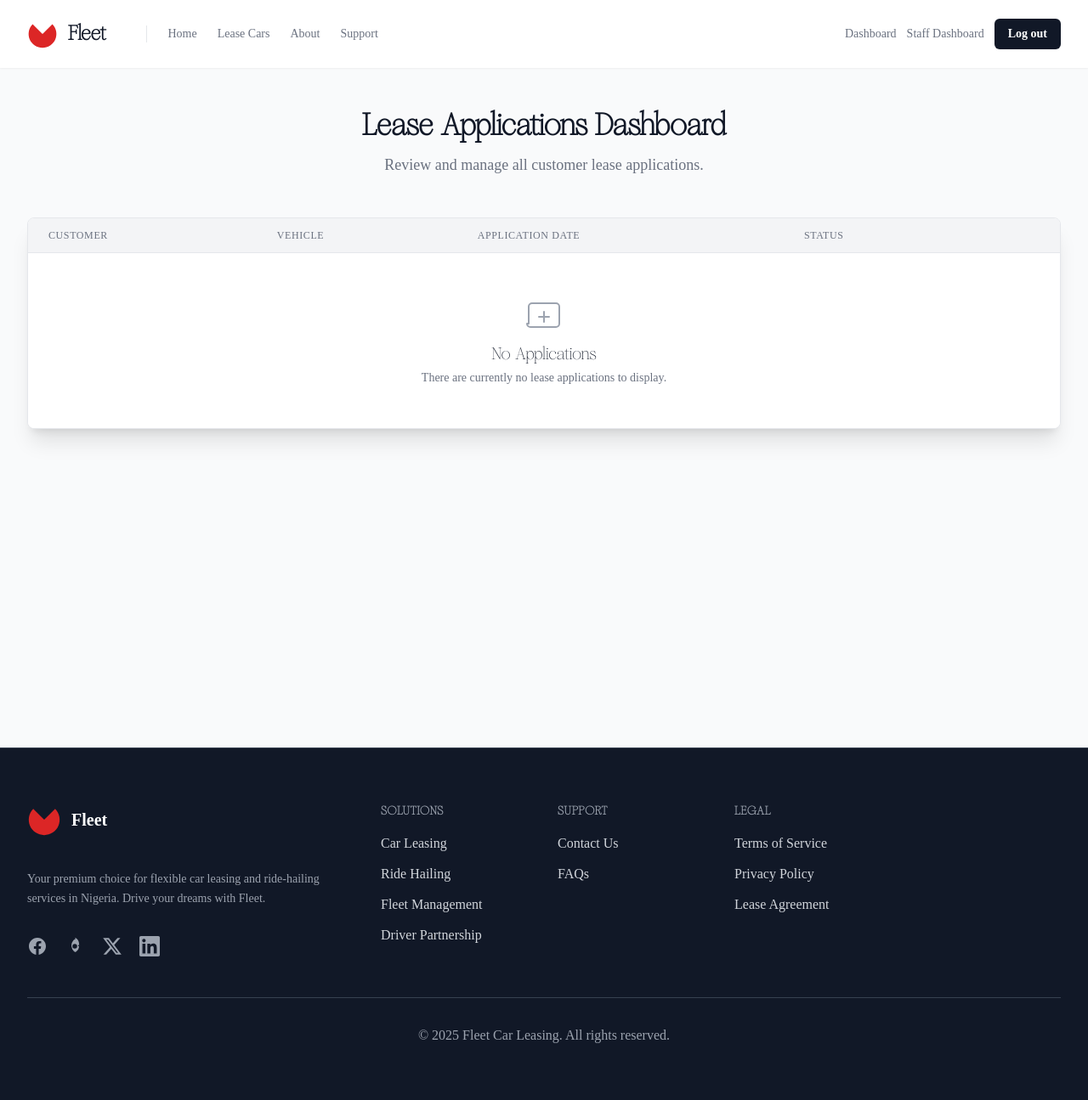
After one commit to runo25/Nairaxi, a Django app: page /leasing/staff/ in a window 1280 px wide. The commit adds this page. Shown: the whole page at 85% size. Run offline with Django 5.2, Linux system fonts and the light colour scheme; the visitor is signed in with stand-in values (Sample User, id 1); data comes from the database, SQL or seed files in the repository; data that the repository does not hold is empty; some libraries are stand-ins or nearby versions.

Commit message:
Implement staff-facing lease management dashboard with application list and detail views; add email notifications for application status updates; enhance user email templates for approval and rejection notifications.

```diff
--- /dev/null
+++ b/apps/leasing/templates/leasing/staff/lease_list.html
@@ -0,0 +1,96 @@
+{% extends 'base.html' %}
+{% load static %}
+
+{% block title %}Staff Dashboard - Lease Applications{% endblock title %}
+
+{% block content %}
+<div class="bg-gray-50 min-h-screen">
+    <div class="max-w-7xl mx-auto py-12 px-4 sm:px-6 lg:px-8">
+        <div class="text-center mb-12">
+            <h1 class="text-3xl font-extrabold text-gray-900 sm:text-4xl">Lease Applications Dashboard</h1>
+            <p class="mt-3 max-w-2xl mx-auto text-lg text-gray-500">Review and manage all customer lease applications.</p>
+        </div>
+
+        <div class="bg-white shadow-xl rounded-lg overflow-hidden border border-gray-200">
+            <div class="overflow-x-auto">
+                <table class="min-w-full divide-y divide-gray-200">
+                    <thead class="bg-gray-100">
+                        <tr>
+                            <th scope="col" class="px-6 py-3 text-left text-xs font-medium text-gray-500 uppercase tracking-wider">
+                                Customer
+                            </th>
+                            <th scope="col" class="px-6 py-3 text-left text-xs font-medium text-gray-500 uppercase tracking-wider">
+                                Vehicle
+                            </th>
+                            <th scope="col" class="px-6 py-3 text-left text-xs font-medium text-gray-500 uppercase tracking-wider">
+                                Application Date
+                            </th>
+                            <th scope="col" class="px-6 py-3 text-left text-xs font-medium text-gray-500 uppercase tracking-wider">
+                                Status
+                            </th>
+                            <th scope="col" class="relative px-6 py-3">
+                                <span class="sr-only">View</span>
+                            </th>
+                        </tr>
+                    </thead>
+                    <tbody class="bg-white divide-y divide-gray-200">
+                        {% for application in applications %}
+                        <tr class="hover:bg-gray-50 transition-colors duration-200">
+                            <td class="px-6 py-4 whitespace-nowrap">
+                                <div class="text-sm font-medium text-gray-900">{{ application.customer.get_full_name|default:application.customer.email }}</div>
+                                <div class="text-sm text-gray-500">{{ application.customer.email }}</div>
+                            </td>
+                            <td class="px-6 py-4 whitespace-nowrap">
+                                <div class="text-sm text-gray-900">{{ application.vehicle.make }} {{ application.vehicle.model }}</div>
+                                <div class="text-sm text-gray-500">{{ application.vehicle.year }}</div>
+                            </td>
+                            <td class="px-6 py-4 whitespace-nowrap text-sm text-gray-500">
+                                {{ application.application_date|date:"d M Y" }}
+                            </td>
+                            <td class="px-6 py-4 whitespace-nowrap">
+                                {% if application.status == 'Pending' %}
+                                    <span class="px-2 inline-flex text-xs leading-5 font-semibold rounded-full bg-yellow-100 text-yellow-800">
+                                        Pending
+                                    </span>
+                                {% elif application.status == 'Approved' %}
+                                    <span class="px-2 inline-flex text-xs leading-5 font-semibold rounded-full bg-green-100 text-green-800">
+                                        Approved
+                                    </span>
+                                {% elif application.status == 'Active' %}
+                                    <span class="px-2 inline-flex text-xs leading-5 font-semibold rounded-full bg-blue-100 text-blue-800">
+                                        Active
+                                    </span>
+                                {% elif application.status == 'Rejected' %}
+                                    <span class="px-2 inline-flex text-xs leading-5 font-semibold rounded-full bg-red-100 text-red-800">
+                                        Rejected
+                                    </span>
+                                {% else %}
+                                    <span class="px-2 inline-flex text-xs leading-5 font-semibold rounded-full bg-gray-100 text-gray-800">
+                                        {{ application.status }}
+                                    </span>
+                                {% endif %}
+                            </td>
+                            <td class="px-6 py-4 whitespace-nowrap text-right text-sm font-medium">
+                                <a href="{% url 'leasing:leasing_staff:staff_lease_detail' application.id %}" class="text-accent hover:text-accent-hover font-semibold">View Details</a>
+                            </td>
+                        </tr>
+                        {% empty %}
+                        <tr>
+                            <td colspan="5">
+                                <div class="text-center py-12 px-4">
+                                    <svg class="mx-auto h-12 w-12 text-gray-400" fill="none" viewBox="0 0 24 24" stroke="currentColor" aria-hidden="true">
+                                        <path vector-effect="non-scaling-stroke" stroke-linecap="round" stroke-linejoin="round" stroke-width="2" d="M9 13h6m-3-3v6m-9 1V7a2 2 0 012-2h14a2 2 0 012 2v10a2 2 0 01-2 2H4a2 2 0 01-2-2z" />
+                                    </svg>
+                                    <h3 class="mt-2 text-xl font-medium text-gray-900">No Applications</h3>
+                                    <p class="mt-1 text-sm text-gray-500">There are currently no lease applications to display.</p>
+                                </div>
+                            </td>
+                        </tr>
+                        {% endfor %}
+                    </tbody>
+                </table>
+            </div>
+        </div>
+    </div>
+</div>
+{% endblock content %}
--- a/apps/leasing/urls.py
+++ b/apps/leasing/urls.py
@@ -1,5 +1,5 @@
 # apps/leasing/urls.py
-from django.urls import path
+from django.urls import path, include
 from . import views
 
 app_name = 'leasing'
@@ -22,4 +22,7 @@ urlpatterns = [
 
     # Optional but recommended: The webhook URL for server-to-server updates
     path('webhook/paystack/', views.paystack_webhook, name='paystack_webhook'),
+
+    # Staff-facing URLs
+    path('staff/', include('apps.leasing.staff_urls', namespace='leasing_staff')),
 ]
--- a/apps/leasing/views.py
+++ b/apps/leasing/views.py
@@ -4,6 +4,7 @@ import requests  # For making API calls to Paystack
 import json      # For handling webhook data
 from django.shortcuts import render, get_object_or_404, redirect
 from django.contrib.auth.decorators import login_required
+from django.contrib.admin.views.decorators import staff_member_required
 from django.contrib import messages
 from django.conf import settings
 from django.urls import reverse
@@ -265,3 +266,59 @@ def payment_receipt_view(request, reference):
 # --- View 5: payment_failed remains the same ---
 def payment_failed(request):
     return render(request, 'leasing/payment_failed.html')
+
+
+# --- Staff-facing views ---
+
+@staff_member_required
+def staff_lease_list(request):
+    applications = LeaseApplication.objects.all()
+    context = {
+        'applications': applications,
+    }
+    return render(request, 'leasing/staff/lease_list.html', context)
+
+@staff_member_required
+def staff_lease_detail(request, application_id):
+    application = get_object_or_404(LeaseApplication, pk=application_id)
+    context = {
+        'application': application,
+    }
+    return render(request, 'leasing/staff/lease_detail.html', context)
+
+@staff_member_required
+def staff_update_lease_status(request, application_id, status):
+    application = get_object_or_404(LeaseApplication, pk=application_id)
+    if status in ['Approved', 'Rejected']:
+        application.status = status
+        application.save()
+        messages.success(request, f"Application status updated to {status}.")
+
+        # Send email to user
+        if status == 'Approved':
+            subject = "Your Lease Application has been Approved"
+            template = 'leasing/emails/application_approved_user.txt'
+        else:
+            subject = "Update on Your Lease Application"
+            template = 'leasing/emails/application_rejected_user.txt'
+
+        try:
+            user_message = render_to_string(template, {
+                'user': application.customer,
+                'application': application,
+            })
+            send_mail(
+                subject=subject,
+                message=user_message,
+                from_email=settings.DEFAULT_FROM_EMAIL,
+                recipient_list=[application.customer.email],
+                fail_silently=False,
+            )
+        except Exception as e:
+            print(f"Error sending status update email: {e}")
+            messages.warning(request, "The application status was updated, but there was an issue sending the notification email.")
+
+    else:
+        messages.error(request, "Invalid status.")
+
+    return redirect('leasing:leasing_staff:staff_lease_detail', application_id=application.id)
--- a/static/css/dist/styles.css
+++ b/static/css/dist/styles.css
@@ -1896,6 +1930,12 @@ h1, h2, h3, h4, h5, h6 {
 .shadow-sm {
   --tw-shadow: 0 1px 2px 0 rgb(0 0 0 / 0.05);
   --tw-shadow-colored: 0 1px 2px 0 var(--tw-shadow-color);
+  box-shadow: var(--tw-ring-offset-shadow, 0 0 #0000), var(--tw-ring-shadow, 0 0 #0000), var(--tw-shadow);
+}
+
+.shadow-xl {
+  --tw-shadow: 0 20px 25px -5px rgb(0 0 0 / 0.1), 0 8px 10px -6px rgb(0 0 0 / 0.1);
+  --tw-shadow-colored: 0 20px 25px -5px var(--tw-shadow-color), 0 8px 10px -6px var(--tw-shadow-color);
   box-shadow: var(--tw-ring-offset-shadow, 0 0 #0000), var(--tw-ring-shadow, 0 0 #0000), var(--tw-shadow);
 }
 
--- a/templates/partials/navbar_nairaxi.html
+++ b/templates/partials/navbar_nairaxi.html
@@ -28,6 +28,9 @@
                 <div class="hidden sm:flex items-center gap-3 ml-2">
                     {% if user.is_authenticated %}
                         <a href="{% url 'account_dashboard' %}" class="text-sm font-medium text-text-subtle hover:text-accent transition-colors">Dashboard</a>
+                        {% if user.is_staff %}
+                        <a href="{% url 'leasing:leasing_staff:staff_lease_list' %}" class="text-sm font-medium text-text-subtle hover:text-accent transition-colors">Staff Dashboard</a>
+                        {% endif %}
                         <a href="{% url 'account_logout' %}" class="text-sm font-semibold text-white bg-text-dark hover:bg-black px-4 py-2 rounded-md shadow-sm transition-colors">Log out</a>
                     {% else %}
                         <a href="{% url 'account_login' %}" class="text-text-dark hover:text-accent text-sm font-medium px-3 py-2 rounded-md transition-colors">Log in</a>
@@ -68,6 +71,9 @@
         <div class="pt-3 mt-2 border-t border-gray-200 space-y-2">
             {% if user.is_authenticated %}
                 <a href="{% url 'account_dashboard' %}" class="block w-full text-left text-text-dark hover:bg-bg-subtle hover:text-accent px-3 py-2 rounded-md text-base font-medium transition-colors">My Dashboard</a>
+                {% if user.is_staff %}
+                <a href="{% url 'leasing:leasing_staff:staff_lease_list' %}" class="block w-full text-left text-text-dark hover:bg-bg-subtle hover:text-accent px-3 py-2 rounded-md text-base font-medium transition-colors">Staff Dashboard</a>
+                {% endif %}
                 <a href="{% url 'account_logout' %}" class="block w-full text-center bg-text-dark hover:bg-black text-white px-4 py-2.5 rounded-md text-base font-semibold shadow-sm transition-colors">Log out</a>
             {% else %}
                 <a href="{% url 'account_login' %}" class="block w-full text-left text-text-dark hover:bg-bg-subtle hover:text-accent px-3 py-2 rounded-md text-base font-medium transition-colors">Log in</a>
```
Also changed, not shown: other parts of static/css/dist/styles.css (+52 -0 lines), apps/leasing/staff_urls.py (added, +11 -0 lines), apps/leasing/templates/leasing/emails/application_approved_user.txt (+4 -16 lines), apps/leasing/templates/leasing/emails/application_rejected_user.txt (added, +9 -0 lines), apps/leasing/templates/leasing/staff/lease_detail.html (added, +142 -0 lines), improvement.txt (added, +43 -0 lines).
